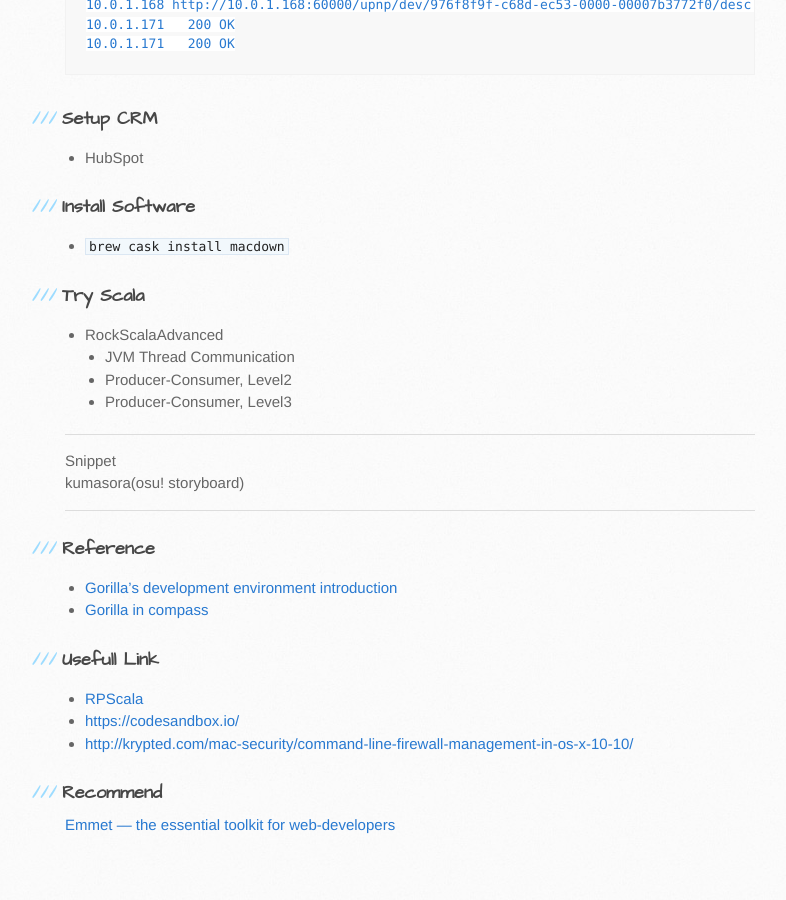
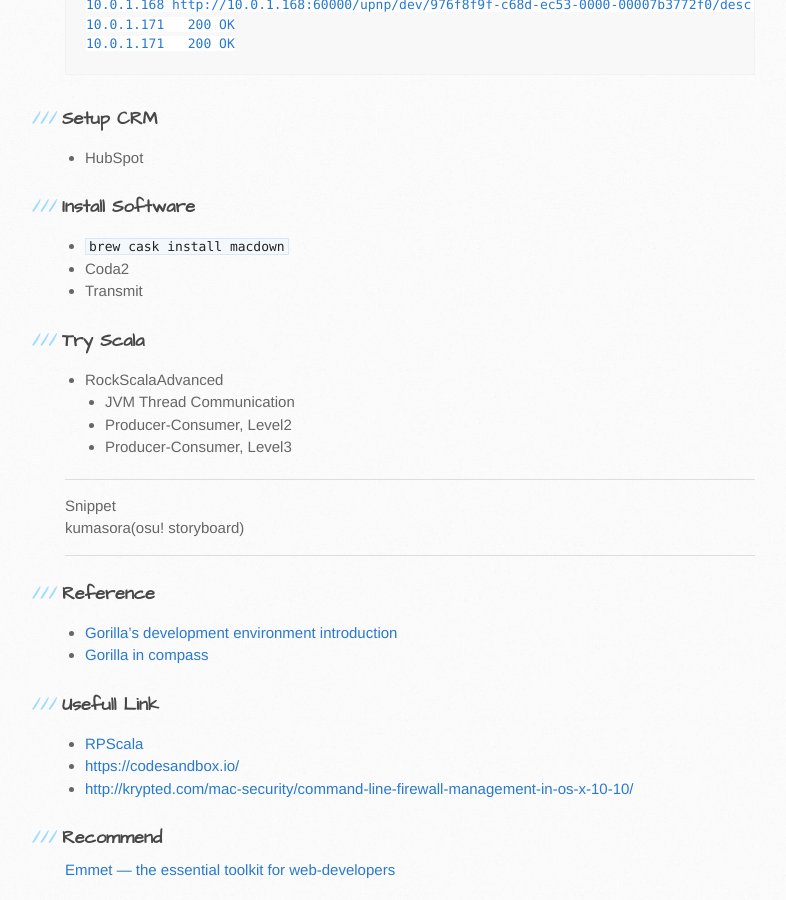
Before and after one commit to friendbear/friendbear.github.io.2021-10-19, a Jekyll site: the page built from _posts/2019-01-22-friendbear.md, in a window 1280 px wide and 900 px high, scrolled down 4804 px. Shown: the whole window, without its empty margins (105-891 px from the left). Built offline with Jekyll 4.4.1, drawn with Linux system fonts in a browser that asks for light colours; comment, search, counter and statistics services are not loaded; before the commit the page ends 5683 px from its top, so only the background shows below that.

Commit message:
Today's result

```diff
--- a/_posts/2019-01-22-friendbear.md
+++ b/_posts/2019-01-22-friendbear.md
@@ -224,6 +224,8 @@ Capturing on 'Wi-Fi'
 
 ### Install Software
 - `brew cask install macdown`
+- Coda2
+- Transmit
 
 ### Try Scala
 - RockScalaAdvanced
```
Also changed, not shown: index.md (+6 -1 lines).
